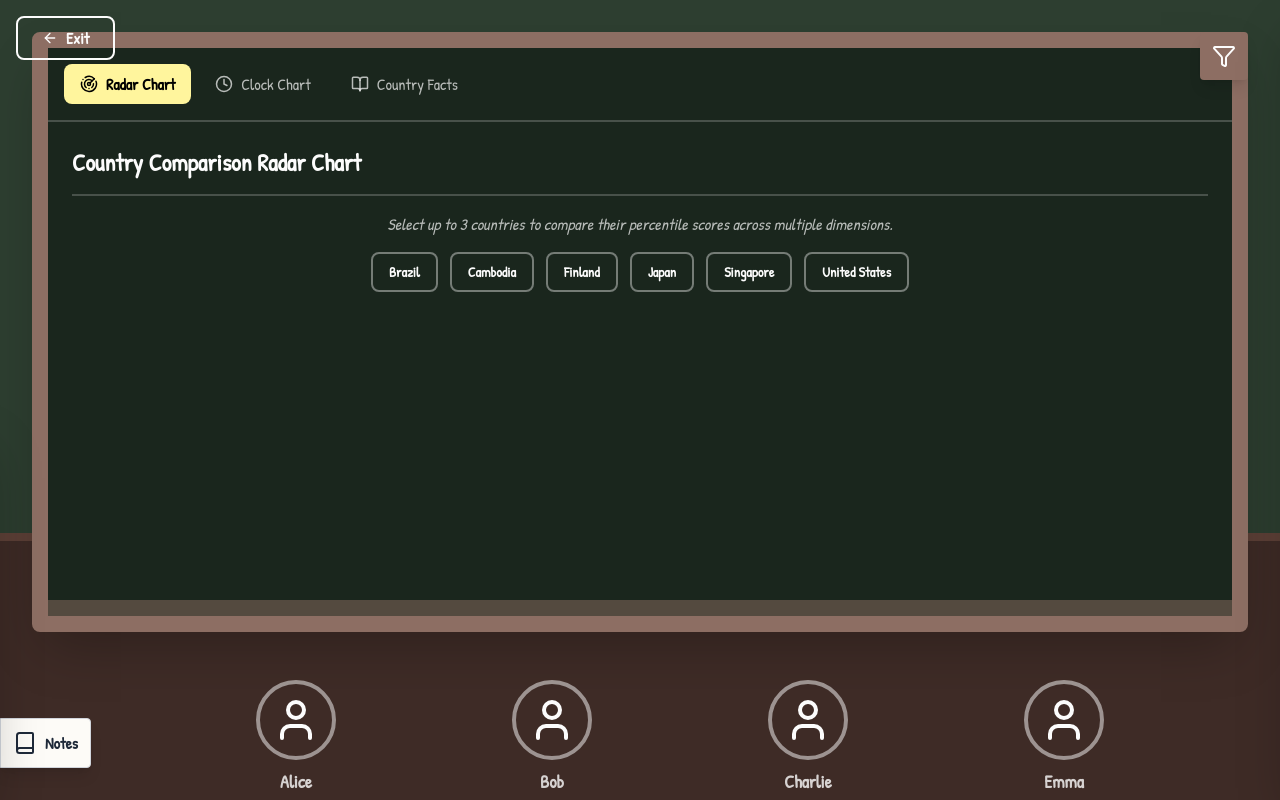
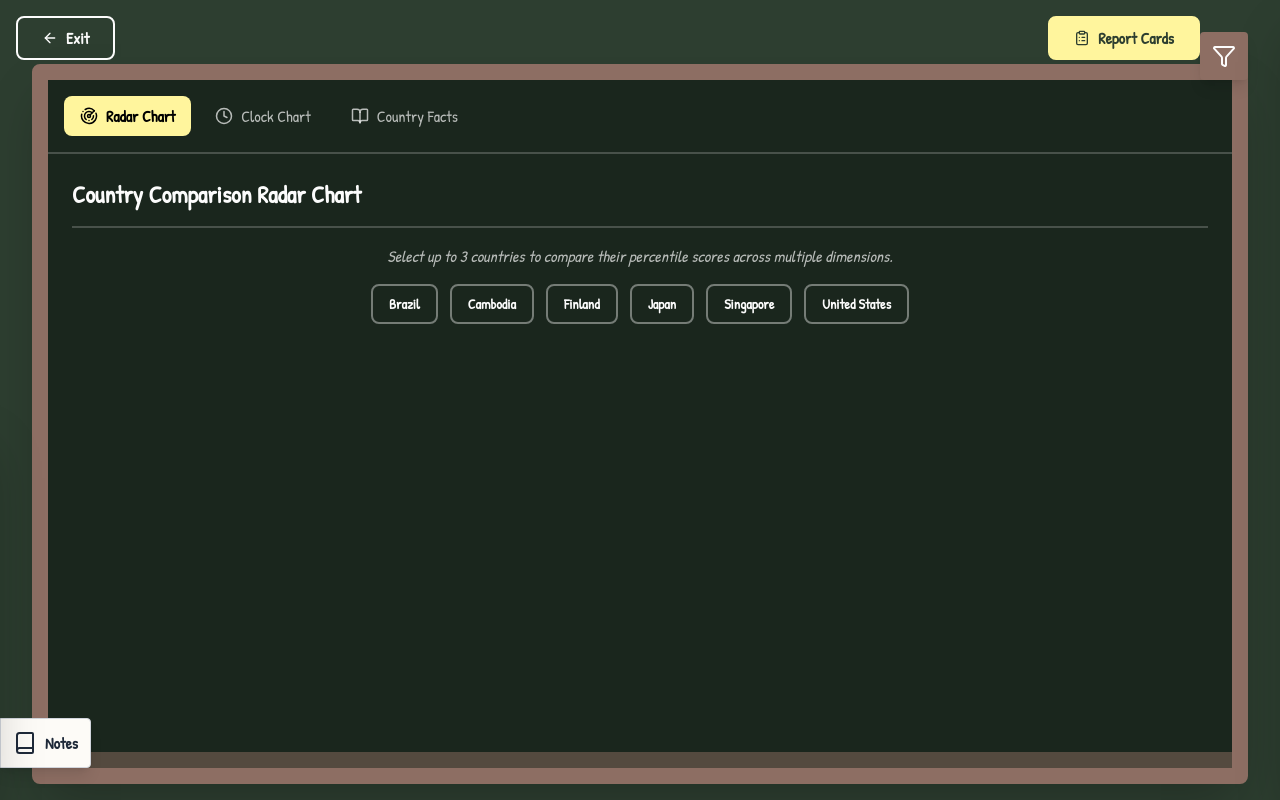
Before and after one commit to RandyHuynh5815/excellent-education-systems, a Next.js app in the folder education-app/: page /classroom in a window 1280 px wide. Built offline with nearby package versions, Linux system fonts and the light colour scheme.

Commit message:
removed students, added report cards button, added flags to country facts

```diff
--- a/education-app/app/classroom/page.tsx
+++ b/education-app/app/classroom/page.tsx
@@ -1,18 +1,15 @@
 "use client";
 
 import { useState } from "react";
-import { STUDENTS, VISUALIZATIONS, QUESTIONS } from "@/lib/data";
-import { Student, Question, VisualizationData } from "@/lib/types";
-import { StudentAvatar } from "@/components/classroom/StudentAvatar";
+import { Question, VisualizationData } from "@/lib/types";
 import { Whiteboard } from "@/components/classroom/Whiteboard";
 import { FilterPanel } from "@/components/classroom/FilterPanel";
 import { Notebook } from "@/components/classroom/Notebook";
 import { Button } from "@/components/ui/Button";
 import Link from "next/link";
-import { ArrowLeft } from "lucide-react";
+import { ArrowLeft, ClipboardList } from "lucide-react";
 
 export default function ClassroomPage() {
-  const [selectedStudent, setSelectedStudent] = useState<Student | null>(null);
   const [isFilterOpen, setIsFilterOpen] = useState(false);
   const [selectedCountries, setSelectedCountries] = useState<string[]>([]);
   const [selectedSubject, setSelectedSubject] = useState<string>("All");
@@ -27,15 +24,6 @@ export default function ClassroomPage() {
     "asc"
   );
 
-  const handleStudentClick = (student: Student) => {
-    // Toggle selection: if clicking the same student, unselect them
-    if (selectedStudent?.id === student.id) {
-      setSelectedStudent(null);
-    } else {
-      setSelectedStudent(student);
-    }
-  };
-
   const handleCountryToggle = (country: string) => {
     if (selectedCountries.includes(country)) {
       setSelectedCountries(selectedCountries.filter((c) => c !== country));
@@ -44,15 +32,10 @@ export default function ClassroomPage() {
     }
   };
 
-  const currentQuestion: Question | null = selectedStudent
-    ? QUESTIONS.find((q) => q.id === selectedStudent.questionId) || null
-    : null;
-
-  const currentData: VisualizationData | null = selectedStudent
-    ? VISUALIZATIONS[selectedStudent.questionId] || null
-    : null;
-
-  const isHistogram = currentData?.type === "histogram";
+  // No student selection - show default view
+  const currentQuestion: Question | null = null;
+  const currentData: VisualizationData | null = null;
+  const isHistogram = false;
 
   const handleMetricToggle = (metric: string) => {
     if (selectedMetrics.includes(metric)) {
@@ -76,14 +59,15 @@ export default function ClassroomPage() {
         </Button>
       </Link>
 
-      {/* Classroom Background / Floor */}
-      <div className="absolute inset-0 pointer-events-none">
-        <div className="absolute bottom-0 w-full h-1/3 bg-[#3e2b26] border-t-8 border-[#5d4037]"></div>
-        {/* Desks could go here as SVGs */}
-      </div>
+      {/* Report Cards Button */}
+      <Link href="/report-cards" className="absolute top-4 right-20 z-50">
+        <Button variant="secondary" className="flex items-center gap-2">
+          <ClipboardList size={16} /> Report Cards
+        </Button>
+      </Link>
 
-      {/* Whiteboard Area */}
-      <div className="absolute top-8 left-1/2 transform -translate-x-1/2 w-[95%] max-w-[1400px] h-[75vh] bg-[#1a261d] border-[16px] border-[#8d6e63] rounded-lg shadow-2xl z-30 flex flex-col overflow-hidden pointer-events-auto">
+      {/* Whiteboard Area - Full height */}
+      <div className="absolute top-16 left-1/2 transform -translate-x-1/2 w-[95%] max-w-[1600px] h-[calc(100vh-5rem)] bg-[#1a261d] border-[16px] border-[#8d6e63] rounded-lg shadow-2xl z-30 flex flex-col overflow-hidden pointer-events-auto">
         {/* Chalk tray */}
         <div className="absolute bottom-0 w-full h-4 bg-[#8d6e63] opacity-50 pointer-events-none z-20"></div>
         <Whiteboard
@@ -94,18 +78,6 @@ export default function ClassroomPage() {
           histogramSortBy={histogramSortBy}
           histogramSortOrder={histogramSortOrder}
         />
-      </div>
-
-      {/* Students */}
-      <div className="absolute inset-0 z-40 pointer-events-none">
-        {STUDENTS.map((student) => (
-          <StudentAvatar
-            key={student.id}
-            student={student}
-            isSelected={selectedStudent?.id === student.id}
-            onClick={handleStudentClick}
-          />
-        ))}
       </div>
 
       {/* Filter Panel */}
```
